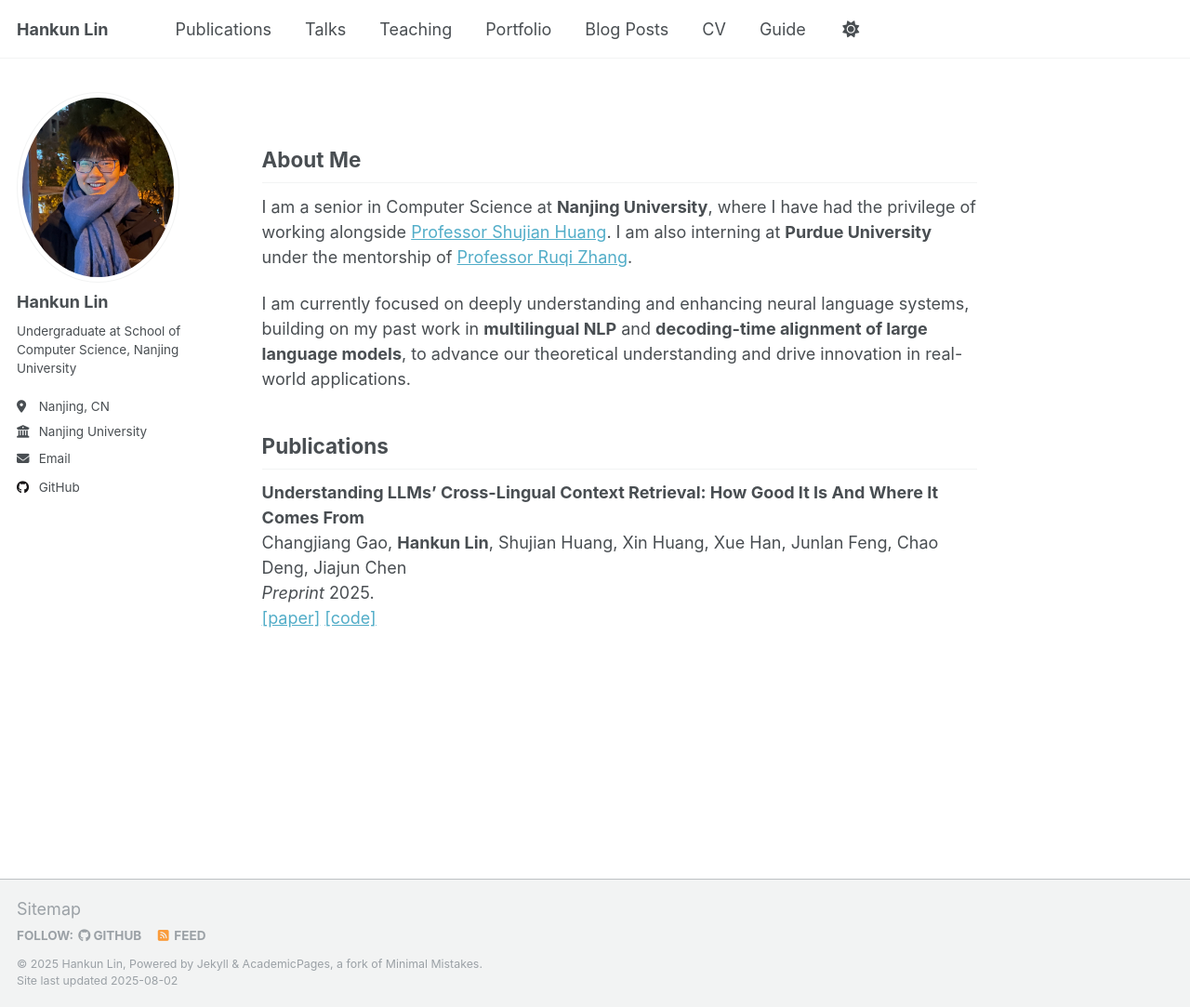
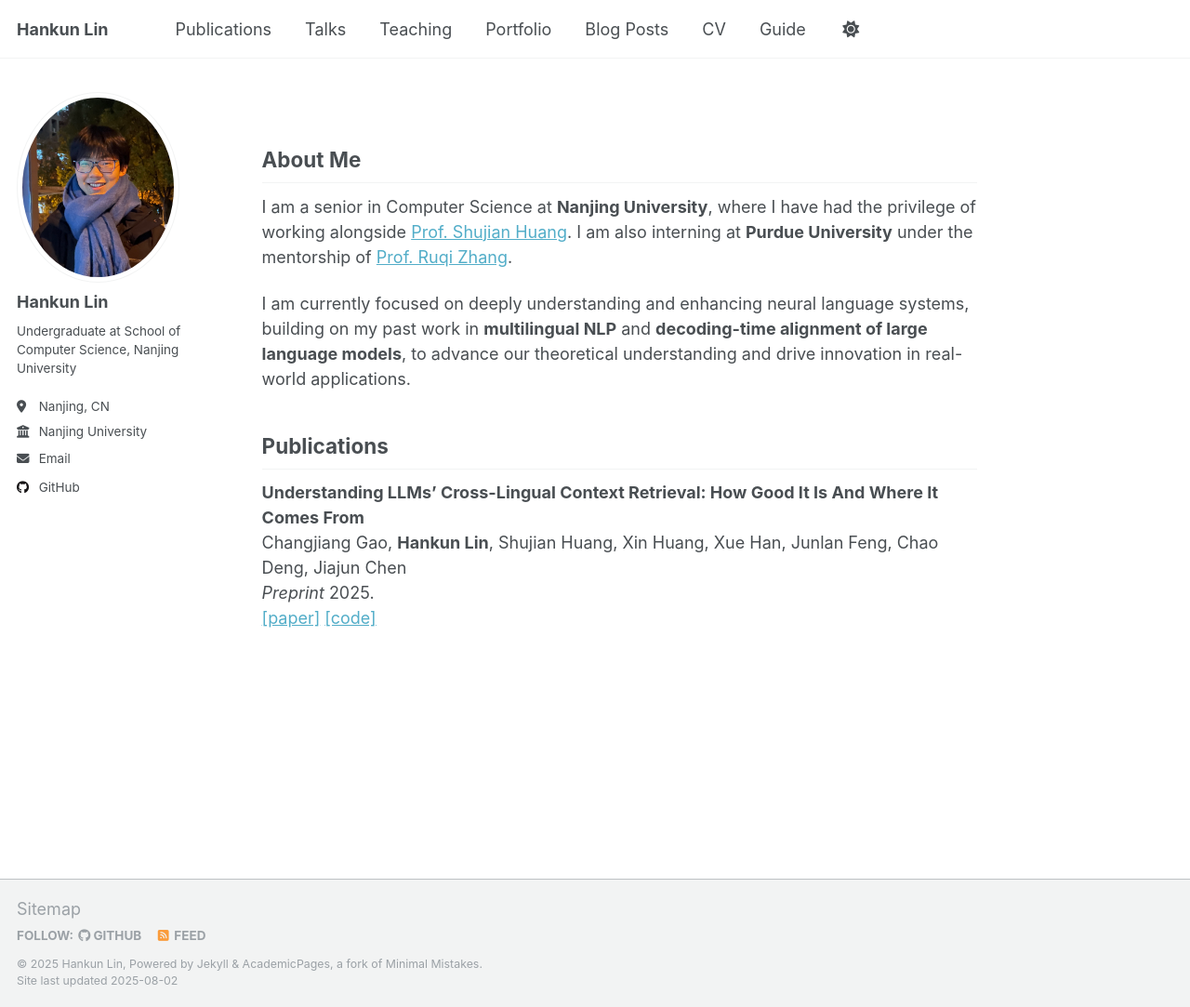
Before and after one commit to lhk2004/lhk2004.github.io, a Jekyll site: the page built from _pages/about.md, in a window 1280 px wide and 1083 px high. Shown: the whole window at 93% size. Built offline with Jekyll 4.4.1, drawn with Linux system fonts in a browser that asks for light colours; a script that is not in the unit is left out.

Commit message:
Update about.md

```diff
--- a/_pages/about.md
+++ b/_pages/about.md
@@ -9,7 +9,7 @@ redirect_from:
 
 ## About Me
 
-I am a senior in Computer Science at **Nanjing University**, where I have had the privilege of working alongside [Professor Shujian Huang](http://nlp.nju.edu.cn/huangsj/). I am also interning at **Purdue University** under the mentorship of [Professor Ruqi Zhang](https://ruqizhang.github.io/).
+I am a senior in Computer Science at **Nanjing University**, where I have had the privilege of working alongside [Prof. Shujian Huang](http://nlp.nju.edu.cn/huangsj/). I am also interning at **Purdue University** under the mentorship of [Prof. Ruqi Zhang](https://ruqizhang.github.io/).
 
 I am currently focused on deeply understanding and enhancing neural language systems, building on my past work in **multilingual NLP** and **decoding-time alignment of large language models**, to advance our theoretical understanding and drive innovation in real-world applications.
 
```
